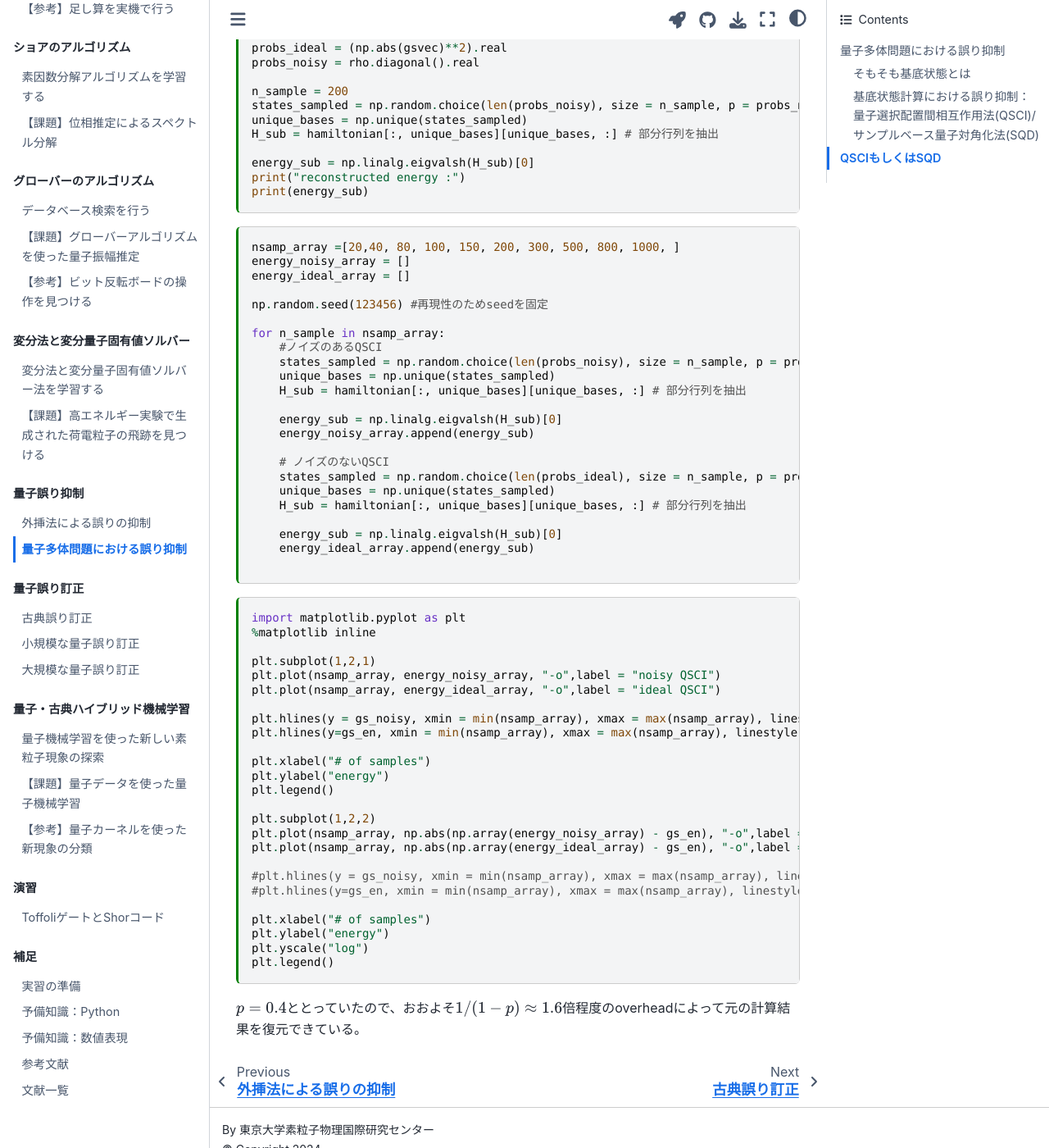
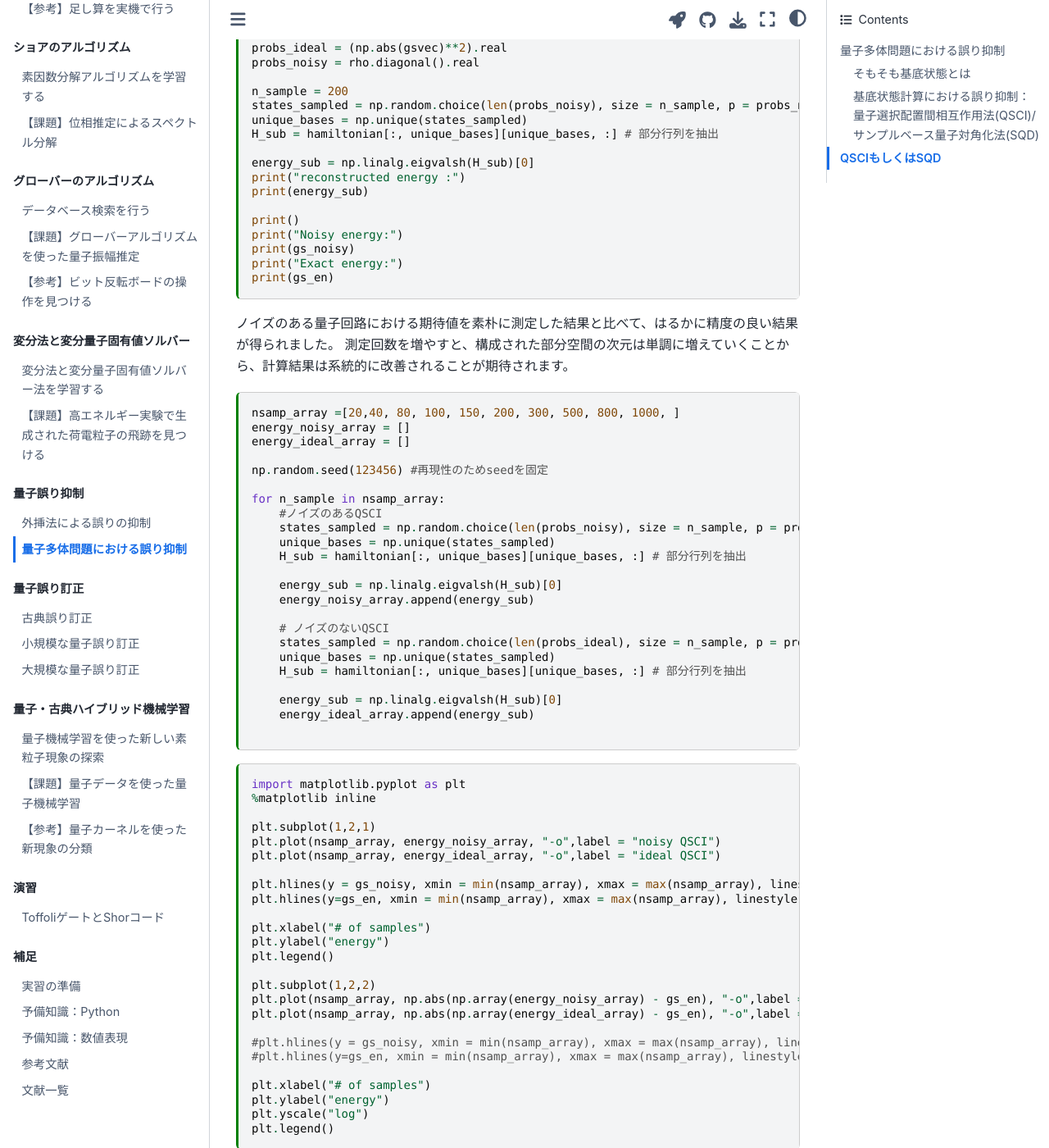
Before and after one commit to UTokyo-ICEPP/qc-workbook, a Jupyter Book: the page built from source/ja/72_qem_gs.md, in a window 1280 px wide and 1400 px high, scrolled down 4278 px. Shown: the whole window at 82% size. Built offline with Jupyter Book 1.0.4 settings and Sphinx 7.4.7 and the Sphinx Book theme 1.1.4, drawn with Linux system fonts in a browser that asks for light colours; some of the changed text lies outside the part shown.

Commit message:
update qsci

````diff
--- a/source/ja/72_qem_gs.md
+++ b/source/ja/72_qem_gs.md
@@ -197,7 +197,16 @@ H_sub = hamiltonian[:, unique_bases][unique_bases, :] # 部分行列を抽出
 energy_sub = np.linalg.eigvalsh(H_sub)[0]
 print("reconstructed energy :")
 print(energy_sub)
+
+print()
+print("Noisy energy:")
+print(gs_noisy)
+print("Exact energy:")
+print(gs_en)
 ```
+
+ノイズのある量子回路における期待値を素朴に測定した結果と比べて、はるかに精度の良い結果が得られました。
+測定回数を増やすと、構成された部分空間の次元は単調に増えていくことから、計算結果は系統的に改善されることが期待されます。
 
 ```{code-cell} ipython3
 nsamp_array =[20,40, 80, 100, 150, 200, 300, 500, 800, 1000, ]
@@ -253,4 +262,8 @@ plt.yscale("log")
 plt.legend()
 ```
 
-$p=0.4$ととっていたので、おおよそ$1/(1-p) \approx 1.6$倍程度のoverheadによって元の計算結果を復元できている。
+$p=0.4$ととっていたので、おおよそ$1/(1-p) \approx 1.6$倍程度のoverheadによってideal QSCIの計算結果を復元できています。
+
+```{code-cell} ipython3
+
+```
````
